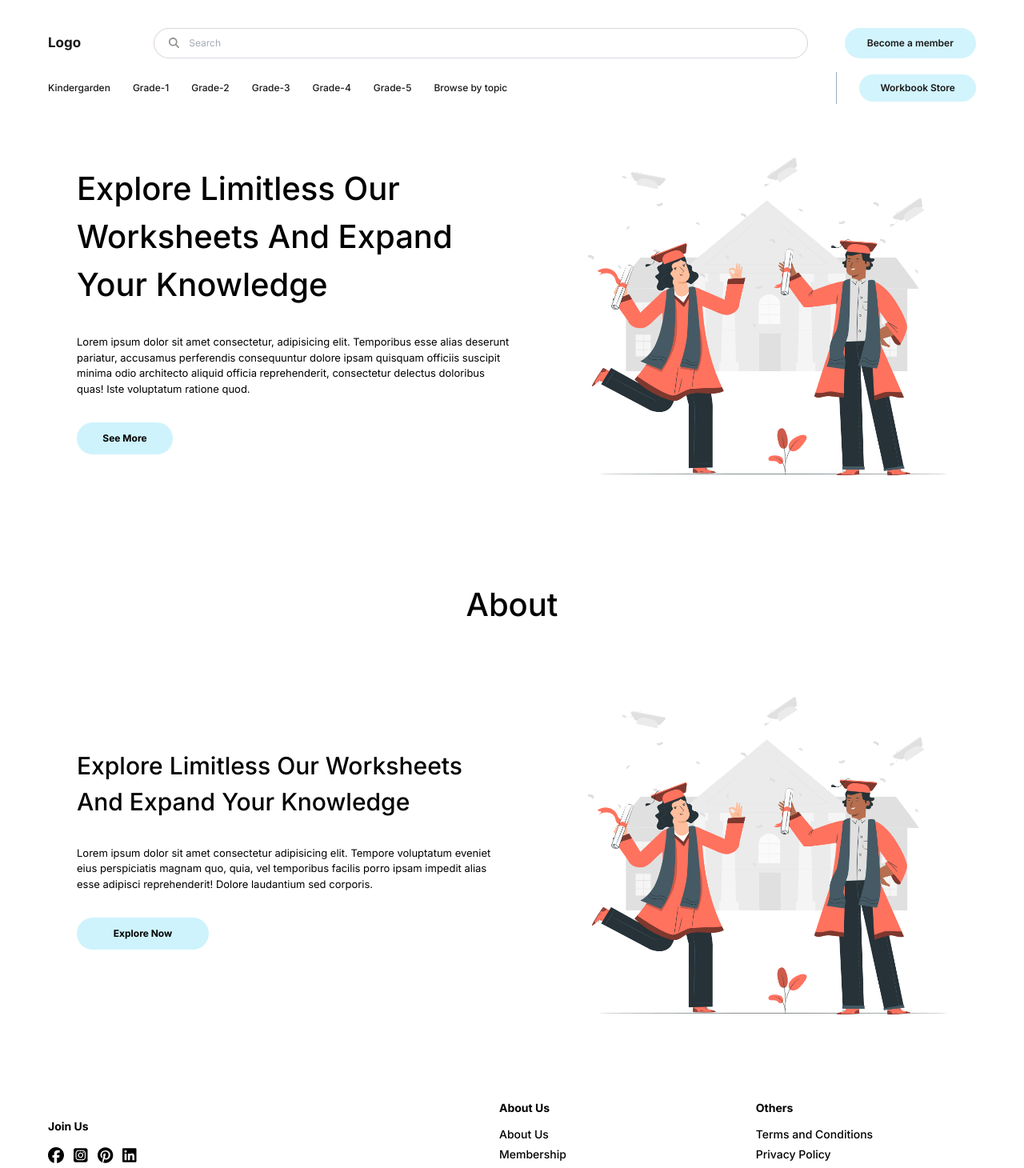
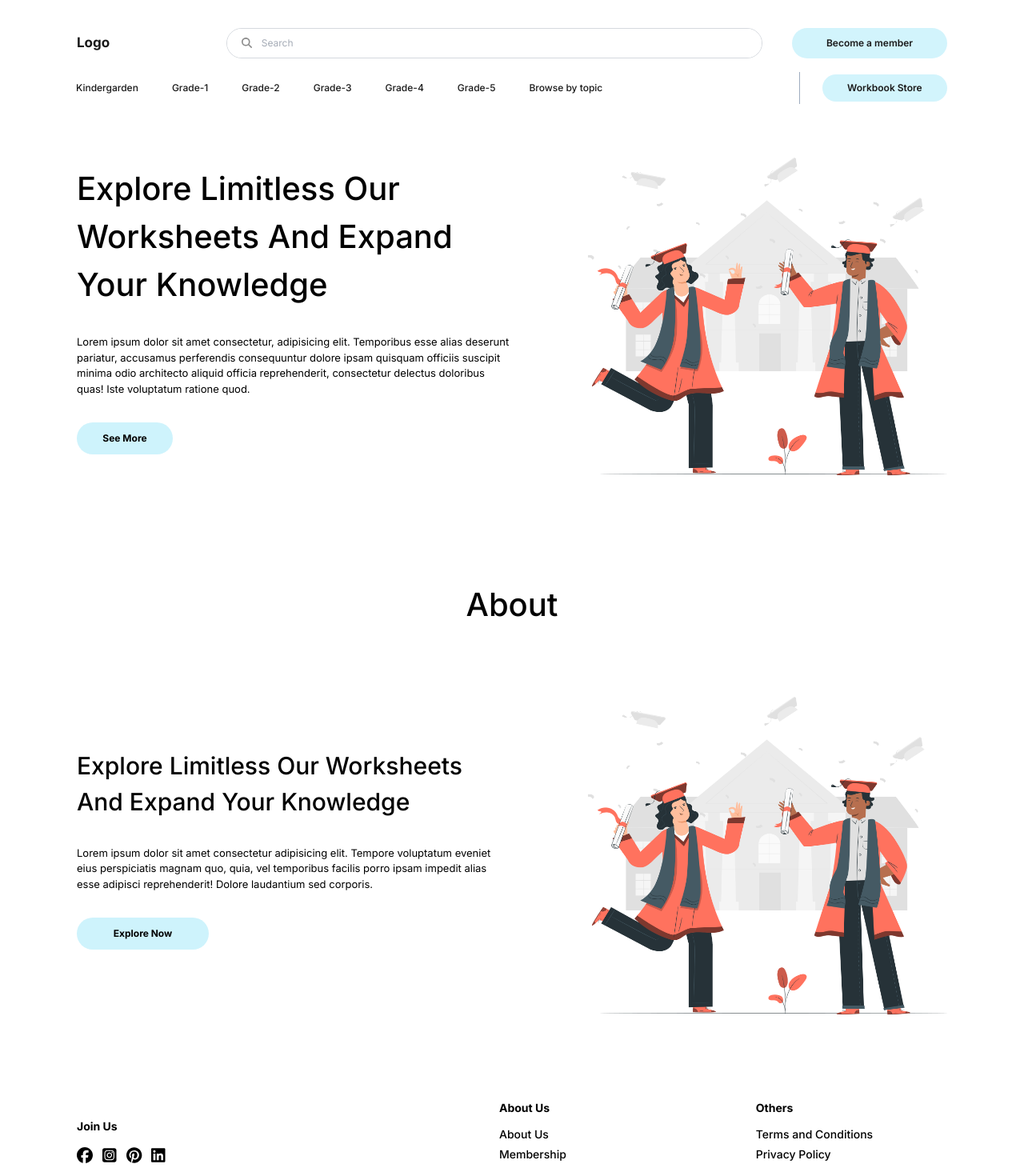
Before and after one commit to Faiaz-Rahman/k5new, a Next.js app: page / in a window 1280 px wide. Shown: the top 1460 px of the page at 80% size. Built offline with nearby package versions, Linux system fonts and the light colour scheme.

Commit message:
header and footer UI updated

```diff
--- a/src/app/_components/Footer/index.tsx
+++ b/src/app/_components/Footer/index.tsx
@@ -16,13 +16,13 @@ export default function Footer() {
         <div>
             <div
                 className="h-48 w-screen grid
-                grid-cols-[45%_auto_auto] gap-2
+                grid-cols-[45%_auto_auto] gap-2 bg-[--card]
                 "
                 // bg-green-100
             >
                 <div
-                    className="h-[100%] bg-white
-                    flex justify-center pl-[60px] font-bold
+                    className="h-[100%]
+                    flex justify-center pl-24 font-bold
                     text-sm flex-col gap-[1rem] pb-3
                 "
                 >
--- a/src/app/_components/Header/index.tsx
+++ b/src/app/_components/Header/index.tsx
@@ -19,15 +19,12 @@ export default function Head() {
         >
             {/* Header Top UI*/}
             <div
-                className="h-12
-                w-full flex
-                items-center"
+                className="h-12 w-full flex items-center pl-24"
                 // bg-red-100
             >
                 {/* Logo Container */}
                 <div
-                    className="h-full w-[150px]
-                    flex items-center pl-[60px]
+                    className="h-full w-[150px] flex items-center
                     "
                     // bg-green-200
                 >
@@ -42,14 +39,14 @@ export default function Head() {
 
                 {/* Search Bar */}
                 <div
-                    className="h-full w-[calc(100%_-_340px)] flex items-center
+                    className="h-full w-[calc(100%_-_440px)] flex items-center
                     justify-center
                     "
                     // bg-red-300
                 >
                     <div
                         className="h-[80%]
-                    bg-red-300 w-[90%] flex justify-center
+                     w-[90%] flex justify-center
                      rounded-full items-center  border-gray-300
                      border
                 "
@@ -72,16 +69,15 @@ export default function Head() {
                             type="text"
                             placeholder="Search"
                             className="flex w-[100%] text-xs
-                            h-[100%]
-                            pl-3 outline-none rounded-e-full
+                            h-[100%] pl-3 outline-none rounded-e-full
                             "
                         />
                     </div>
                 </div>
 
                 <div
-                    className="h-full w-[230px]
-                flex items-center pr-[60px]
+                    className="h-full w-[290px]
+                flex items-center pr-24
                 "
                 >
                     <div
@@ -99,8 +95,7 @@ export default function Head() {
 
             {/* Header Bottom UI */}
             <div
-                className="h-10 w-full pl-[52px]
-                 flex
+                className="h-10 w-full flex pl-20
             "
             >
                 <ul
@@ -114,7 +109,7 @@ export default function Head() {
                                 key={ind}
                                 className="h-full flex items-center
                                 hover:bg-[--button-primary]
-                                px-[8px] transition-all duration-300
+                                px-[15px] transition-all duration-300
                                 rounded-sm
                                 "
                             >
@@ -132,8 +127,8 @@ export default function Head() {
                 </ul>
 
                 <div
-                    className="h-full w-[240px]
-                    flex items-center justify-center pr-[60px]
+                    className="h-full w-[300px]
+                    flex items-center justify-center pr-24
                 "
                 >
                     <div
```
